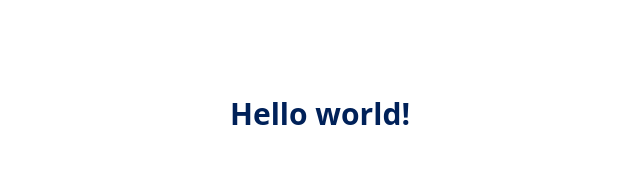
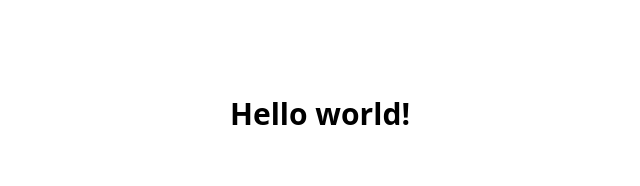
Before and after one commit to ashikurahman1/al-diyar, a Next.js app: page / in a window 1280 px wide. Shown: the top 186 px of the page, without its empty margins (320-960 px from the left). Built offline with nearby package versions, Linux system fonts and the light colour scheme.

Commit message:
[ADDED]:- Globals Css Color

```diff
--- a/src/app/globals.css
+++ b/src/app/globals.css
@@ -1,7 +1,42 @@
 @import 'tailwindcss';
 
 @theme {
-  --color-primary: #002159;
-  --color-secondary: #e1e1e1;
-  --color-dark: #020202;
+  /* Primary Colors */
+  --color-primary-100: #002159;
+  --color-primary-200: #061e4f;
+  --color-primary-300: #0a1b45;
+
+  /* Surface/Background Colors */
+  --color-surface-100: #ffffff;
+  --color-surface-200: #f0f0f0;
+  --color-surface-300: #e1e1e1;
+
+  /* Tonal Surface Colors */
+  --color-surface-tonal-100: #e6e6ed;
+  --color-surface-tonal-200: #dadae0;
+  --color-surface-tonal-300: #ceced4;
+
+  /* Success/Green */
+  --color-success-100: #2d6e41;
+  --color-success-200: #43a461;
+  --color-success-300: #70c48a;
+
+  /* Warning/Amber */
+  --color-warning-100: #b5892b;
+  --color-warning-200: #d7ae56;
+  --color-warning-300: #e5cb94;
+
+  /* Danger/Red */
+  --color-danger-100: #631a1a;
+  --color-danger-200: #a02a2a;
+  --color-danger-300: #cf4747;
+
+  /* Info/Blue */
+  --color-info-100: #1a4263;
+  --color-info-200: #2a6aa0;
+  --color-info-300: #4791cf;
+
+  /* Basic Text/Background */
+  --color-dark: #000000;
+  --color-light: #ffffff;
 }
```
Also changed, not shown: 1 other file (tests, documents, lock files or other folders).
